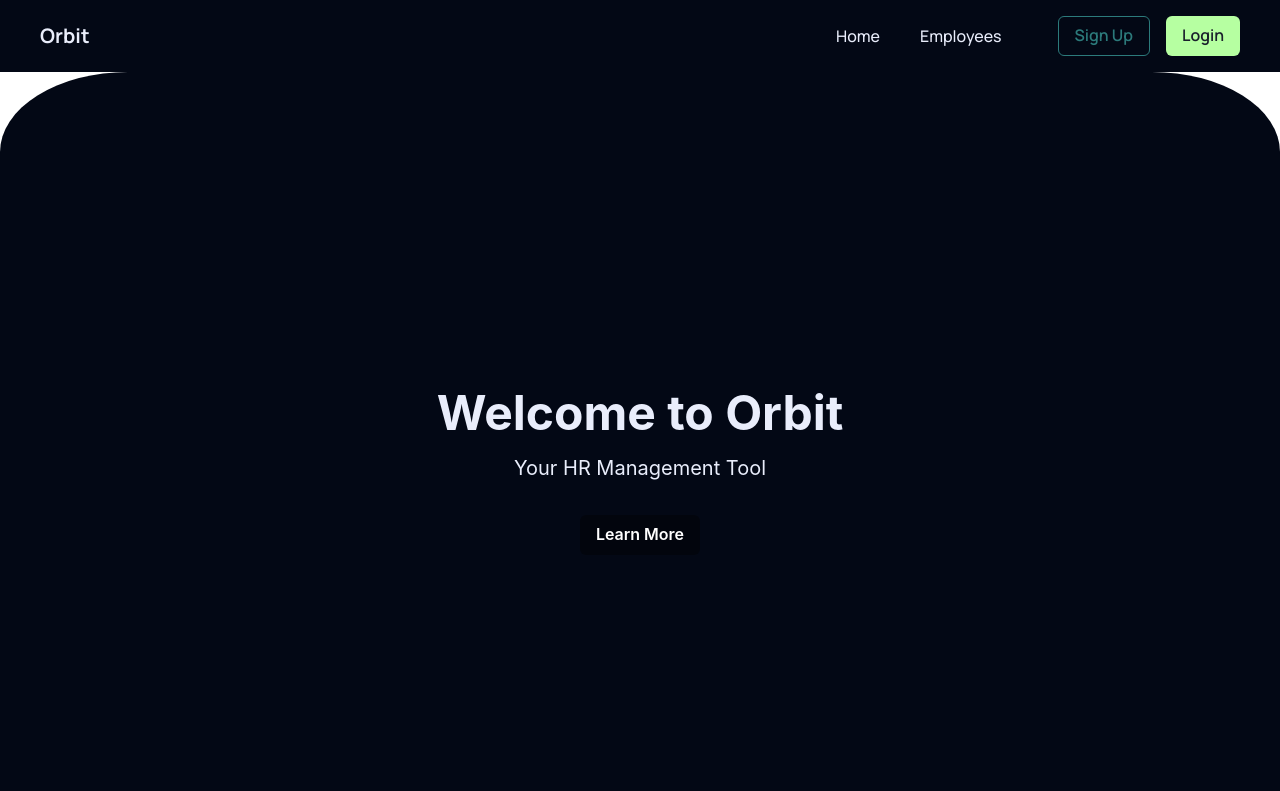
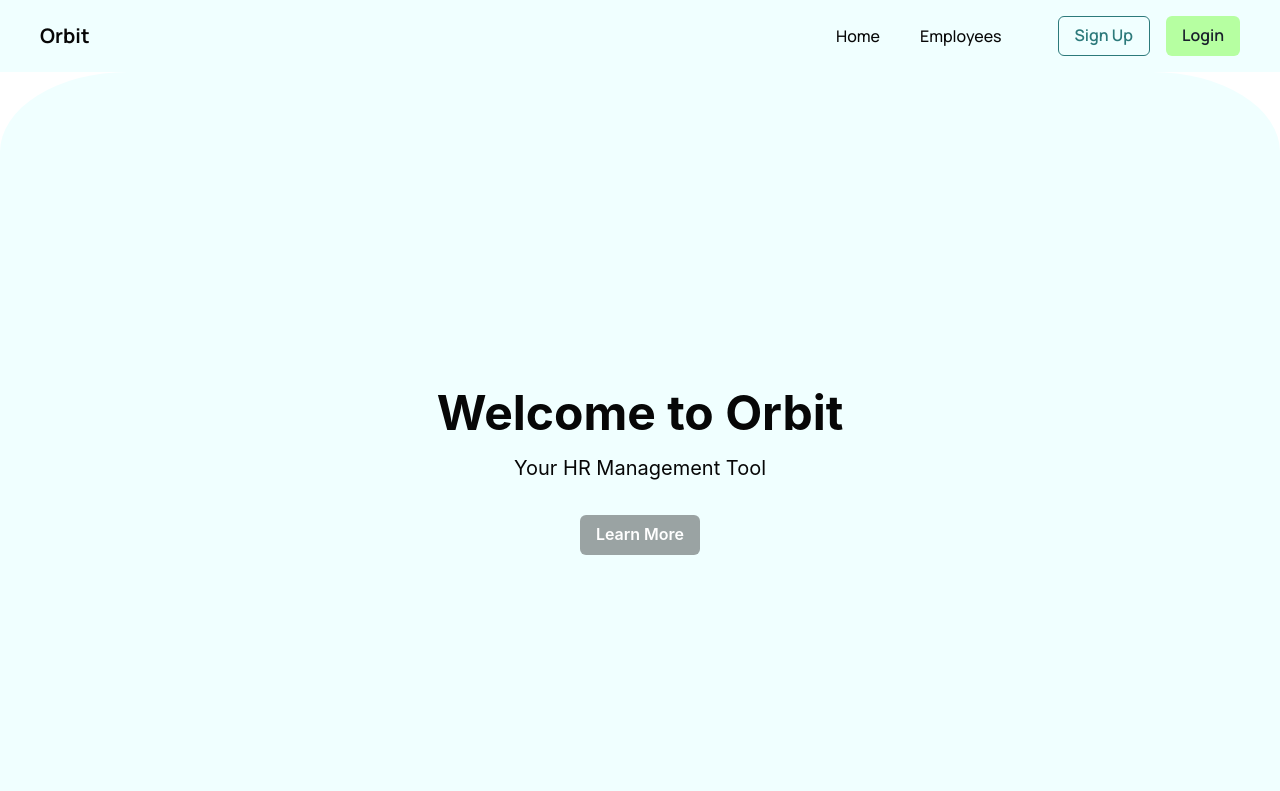
Before and after one commit to Abhishek10351/employee-management, a Next.js app in the folder client/: page / in a window 1280 px wide. Shown: the top 791 px of the page. Built offline with nearby package versions, Linux system fonts and the light colour scheme; no server answers.

Commit message:
update: color-variables

```diff
--- a/client/src/app/globals.css
+++ b/client/src/app/globals.css
@@ -1,21 +1,24 @@
-@import url("https://fonts.googleapis.com/css2?family=Manrope:wght@200..800&family=Poppins:ital,wght@0,100;0,200;0,300;0,400;0,500;0,600;0,700;0,800;0,900;1,100;1,200;1,300;1,400;1,500;1,600;1,700;1,800;1,900&display=swap");
+@import url("https://fonts.googleapis.com/css2?family=Manrope:wght@200..800&family=Poppins:ital,wght@0,100;0,200;0,300;0,400;0,500;0,600;0,700;0,800;0,900;1,100;1,200;1,300;1,400;1,500;1,600;1,700;1,800;1,900&family=Rubik:ital,wght@0,300..900;1,300..900&display=swap");
 
 @tailwind base;
 @tailwind components;
 @tailwind utilities;
 
 :root {
-    --primary-color: #8899ec;
+    --primary-color: #00ff9c;
     --secondary-color: #b6ffa1;
     --accent-color: #ffe700;
-    --background-color: #030815;
-    --text-color: #e9edfb;
+    --background-color: #f0ffff;
+    --text-color: #070707;
     --text-colorr: #184710;
-    --menu-color: #b5bbb9ee;
+    --stack-color: #e6f4f2;
+    --menu-color: #e1f1ea;
     --form-color: #f8fffc;
+    --footer-color: #2df8c5;
     --font-primary: "Poppins", sans-serif;
     --font-secondary: "Open Sans", sans-serif;
     --font-heading: "Manrope", sans-serif;
+    --font-footer: "Rubik", sans-serif;
     --font-mono: "Fira Code", monospace;
 }
 
```
